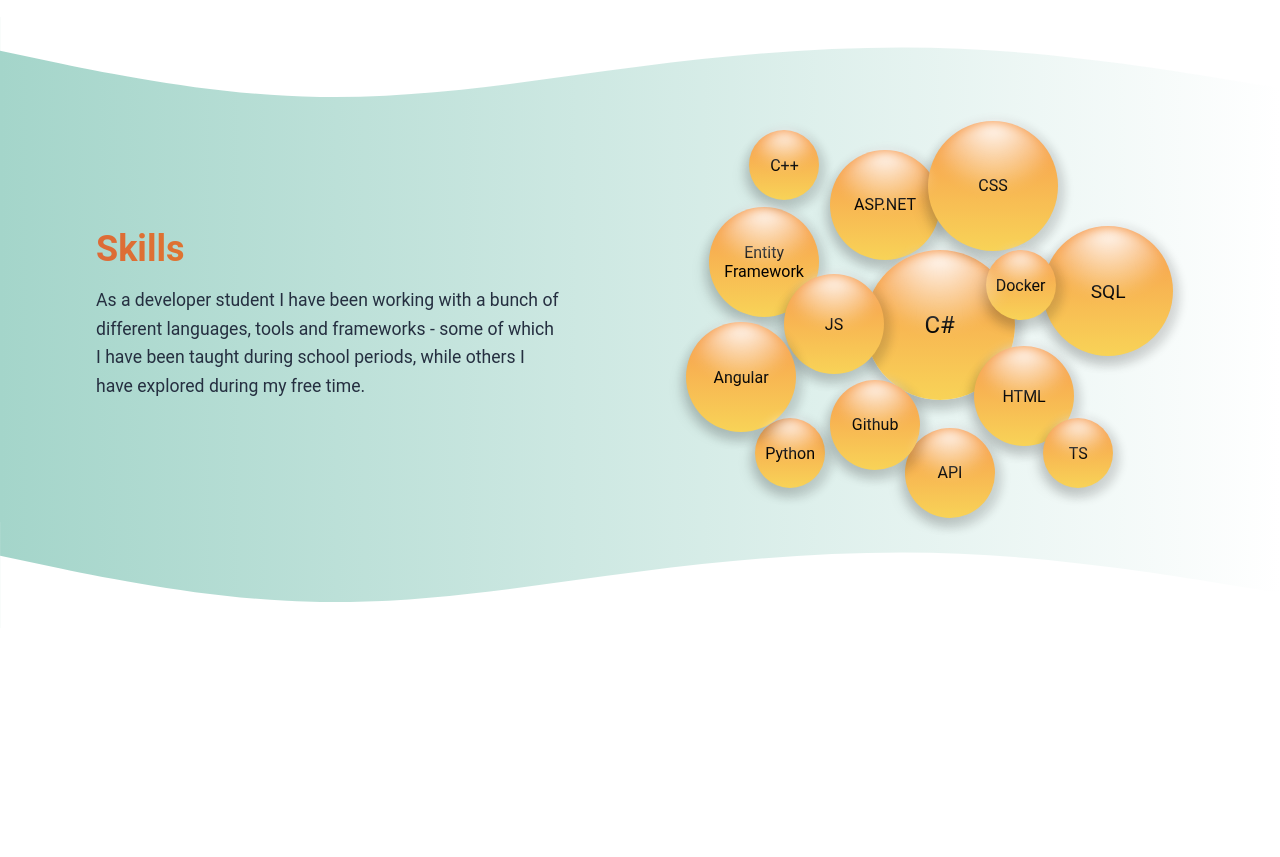
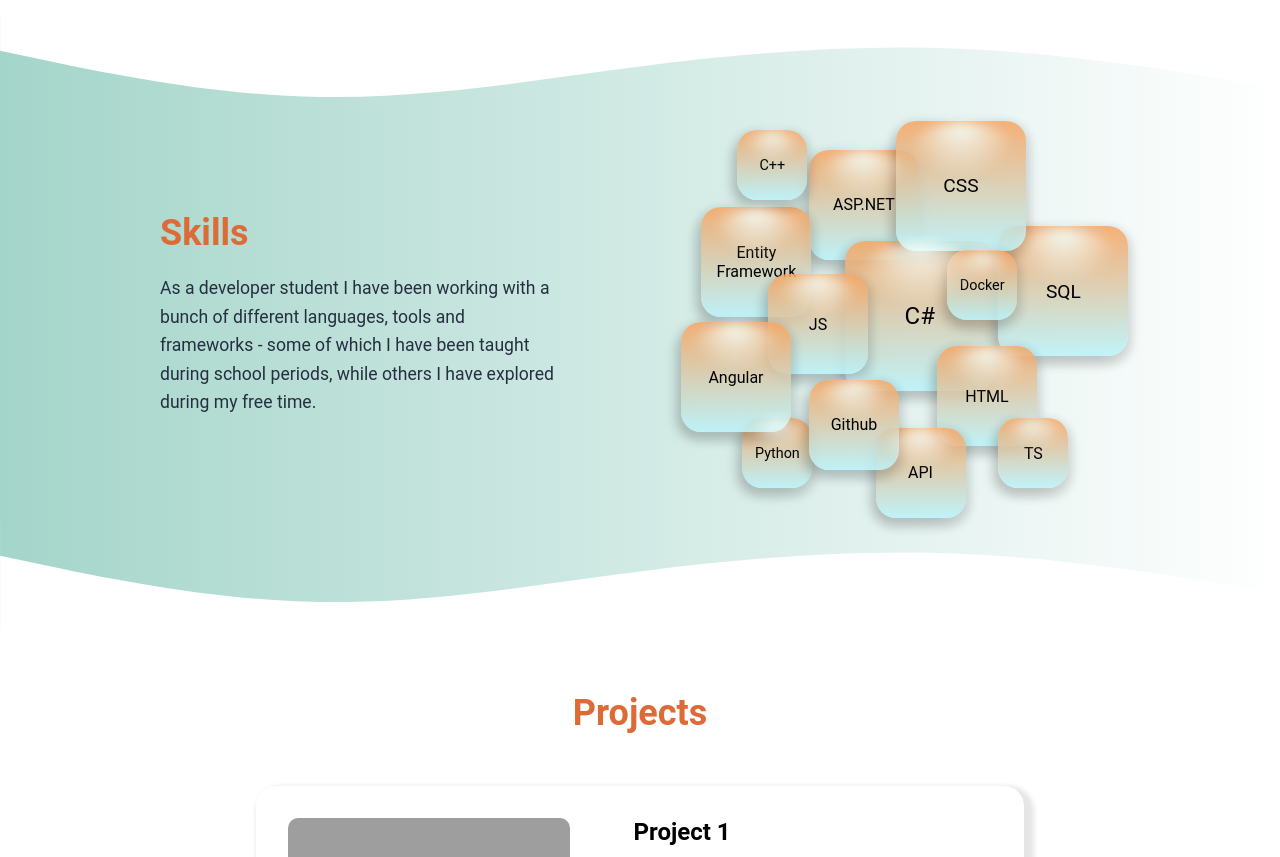
Before and after one commit to RasmusJuelN/online-cv-angular, an Angular app: page / in a window 1280 px wide. Shown: the part 1940-2797 px from the top of the page. Before the commit the page ends 2632 px from the top, so only its background shows below. Built offline with nearby package versions, Linux system fonts and the light colour scheme; grey boxes are pictures that could not be loaded.

Commit message:
projects section started

```diff
--- a/src/app/about-card/about-card.component.scss
+++ b/src/app/about-card/about-card.component.scss
@@ -4,7 +4,7 @@
     align-items: center;
     padding: 20px;
     // border: 1px solid #ccc;
-    border-radius: 5px;
+    border-radius: 20px;
     box-shadow: 5px 5px 5px rgba(0, 0, 0, 0.1);
     margin-bottom:10px;
     &.even {
@@ -12,14 +12,10 @@
     }
   }
 
-
-
   .svg{
     position:relative;
     width: 100px;
     height: 100px;
-
-
   }
 
   .content {
--- a/src/app/app.module.ts
+++ b/src/app/app.module.ts
@@ -8,6 +8,7 @@ import { HeaderComponent } from './header/header.component';
 import { HomeComponent } from './home/home.component';
 import { AboutCardComponent } from './about-card/about-card.component';
 import { FontAwesomeModule } from '@fortawesome/angular-fontawesome';
+import { ProjectCardComponent } from './project-card/project-card.component';
 
 @NgModule({
   declarations: [
@@ -16,6 +17,7 @@ import { FontAwesomeModule } from '@fortawesome/angular-fontawesome';
     HeaderComponent,
     HomeComponent,
     AboutCardComponent,
+    ProjectCardComponent,
 
   ],
   imports: [
--- a/src/app/home/home.component.html
+++ b/src/app/home/home.component.html
@@ -86,13 +86,13 @@
     <div class="divider">
       <div class="curved upper">
         <!-- <svg xmlns="http://www.w3.org/2000/svg" viewBox="0 100 1440 219"><linearGradient id="grad1" x1="0%" x2="100%" y1="0%" y2="0%"><stop offset="0%" stop-color="#a4d5ca" /><stop offset="100%" stop-color="#fff" /></linearGradient><path fill="url(#grad1)" fill-opacity="1" d="M0,192L60,202.7C120,213,240,235,360,234.7C480,235,600,213,720,192C840,171,960,149,1080,144C1200,139,1320,149,1380,154.7L1440,160L1440,320L1380,320C1320,320,1200,320,1080,320C960,320,840,320,720,320C600,320,480,320,360,320C240,320,120,320,60,320L0,320Z"></path></svg> -->
-        <svg  viewBox="0 0 1440 119" xmlns="http://www.w3.org/2000/svg" xmlns:xlink="http://www.w3.org/1999/xlink" version="1.1"><rect x="0" y="0" width="1440" height="120" fill="url(#grad1)"></rect><linearGradient id="grad1" x1="0%" x2="100%" y1="0%" y2="0%"><stop offset="0%" stop-color="#a4d5ca" /><stop offset="100%" stop-color="#fff" /></linearGradient><path d="M0 38L60 50.5C120 63 240 88 360 90C480 92 600 71 720 55.7C840 40.3 960 30.7 1080 35.7C1200 40.7 1320 60.3 1380 70.2L1440 80L1440 0L1380 0C1320 0 1200 0 1080 0C960 0 840 0 720 0C600 0 480 0 360 0C240 0 120 0 60 0L0 0Z" fill="#fff" stroke-linecap="round" stroke-linejoin="miter"></path></svg>
+        <svg  viewBox="0 0 1440 119" xmlns="http://www.w3.org/2000/svg" xmlns:xlink="http://www.w3.org/1999/xlink" version="1.1"><rect x="0" y="0" width="1440" height="120" fill="url(#grad1)"></rect><linearGradient id="grad1" x1="0%" x2="100%" y1="0%" y2="0%"><stop offset="0%" stop-color="var(--primary-bluegreen-color)" /><stop offset="100%" stop-color="#fff" /></linearGradient><path d="M0 38L60 50.5C120 63 240 88 360 90C480 92 600 71 720 55.7C840 40.3 960 30.7 1080 35.7C1200 40.7 1320 60.3 1380 70.2L1440 80L1440 0L1380 0C1320 0 1200 0 1080 0C960 0 840 0 720 0C600 0 480 0 360 0C240 0 120 0 60 0L0 0Z" fill="#fff" stroke-linecap="round" stroke-linejoin="miter"></path></svg>
 
       </div>
       <div class="curved">
         <div class="home-skills-container1">
           <div class="home-skills-container2">
-          <h1 class="home-text">Skills</h1>
+          <h1 class="home-text skills-header">Skills</h1>
           <p class="home-text01">As a developer student I have been working with a bunch of different languages, tools and frameworks - some of which I have been taught during school periods, while others I have explored during my free time. </p>
         </div>
         <div class="home-skills-container3">
@@ -146,12 +146,22 @@
           </div>
         </div>
         </div>
-
         <!-- <svg xmlns="http://www.w3.org/2000/svg" viewBox="0 0 1440 269"><path fill="#fff" fill-opacity="1" d="M0,192L60,202.7C120,213,240,235,360,234.7C480,235,600,213,720,192C840,171,960,149,1080,144C1200,139,1320,149,1380,154.7L1440,160L1440,320L1380,320C1320,320,1200,320,1080,320C960,320,840,320,720,320C600,320,480,320,360,320C240,320,120,320,60,320L0,320Z"></path></svg> -->
         <svg  viewBox="0 0 1440 119" xmlns="http://www.w3.org/2000/svg" xmlns:xlink="http://www.w3.org/1999/xlink" version="1.1"><rect x="0" y="0" width="1440" height="120" fill="#fff"></rect><linearGradient id="grad1" x1="0%" x2="100%" y1="0%" y2="0%"><stop offset="0%" stop-color="#a4d5ca" /><stop offset="100%" stop-color="#fff" /></linearGradient><path d="M0 38L60 50.5C120 63 240 88 360 90C480 92 600 71 720 55.7C840 40.3 960 30.7 1080 35.7C1200 40.7 1320 60.3 1380 70.2L1440 80L1440 0L1380 0C1320 0 1200 0 1080 0C960 0 840 0 720 0C600 0 480 0 360 0C240 0 120 0 60 0L0 0Z" fill="url(#grad1)" stroke-linecap="round" stroke-linejoin="miter"></path></svg>
-
       </div>
-
-
   </div>
 </div>
+
+<div class="home-projects">
+  <div class="home-projects-container1">
+    <h1 class="home-text">Projects</h1>
+  </div>
+  <div class="home-projects-container2">
+    <app-project-card *ngFor="let project of projects; let i = index"
+    [title]="project.title"
+    [description]="project.description"
+    [skills]="project.skills"
+    [image]="project.image">
+    </app-project-card>
+  </div>
+</div>
--- a/src/app/home/home.component.scss
+++ b/src/app/home/home.component.scss
@@ -50,13 +50,9 @@
     margin-bottom: 1rem;
     text-transform: none;
     text-decoration: none;
-    color:aqua;
-    background-image: linear-gradient(to right, rgb(221, 107, 55) 0%, rgb(228, 156, 21) 100%);
-    -webkit-background-clip: text;
-    -webkit-text-fill-color: transparent;
+    color: var(--primary-orange-color);
   }
   .home-text01 {
-
     color: var(--secondary-color-600);
     font-size: 1.1rem;
     font-weight: 400;
@@ -67,8 +63,6 @@
     text-transform: none;
     text-decoration: none;
   }
-
-
   .home-container02 {
     display: flex;
     margin-top: 1.5rem;
@@ -105,7 +99,6 @@
   .home-icon {
     width: 23px;
     height: 23px;
-
   }
   .home-icon02 {
     width: 23px;
@@ -122,29 +115,22 @@
     object-fit: cover;
     object-position: right;
     border-bottom-left-radius: 10rem;
-
   }
-
   .about-svg{
     height:40vh;
     width: 40vw;
     position:absolute;
     top:500px;
-
   }
-
   .home-about{
     height: 100%;
     width: 60%;
-
     padding:2rem;
     display:flex;
     margin:auto;
     margin-top:2rem;
     flex-direction: column;
   }
-
-
   .about-text {
     color: var(--secondary-color-600);
     font-size: 1.1rem;
@@ -154,13 +140,10 @@
     text-decoration: none;
     text-align: center;
   }
-
-
   .about-card-container {
     flex-wrap: wrap;
     text-align: center;
   }
-
   app-about-card {
     max-width: 700px; // Adjust this value as needed
     width: 100%;
@@ -174,7 +157,6 @@
       clear:both;
     }
   }
-
 
   .home-skills{
     height:100%;
@@ -190,22 +172,32 @@
     align-items: center;
     flex-direction:row;
     margin:auto;
-    width: 90%;
-
-
+    width: 80%;
 
     .home-text{
       text-align:start;
-
     }
-
     .home-text01{
       text-align:start;
       margin-right: 0;
     }
-
+  }
+  .skills-header{
+    margin-bottom:20px;
+    position:relative;
 
   }
+  // .skills-header::after{
+  //   content: "";
+  //   position: absolute;
+  //   bottom: -20px; /* Adjust as needed */
+  //   left: 0;
+  //   width: 50%; /* Adjust as needed */
+  //   height: 2px; /* Adjust as needed */
+  //   background-color:var(--primary-orange-color); /* Adjust as needed */
+  //   margin-left: auto;
+  //   margin-right: auto;
+  // }
 
   .home-skills-container2, .home-skills-container3{
     width: 50%;
@@ -218,11 +210,9 @@
     border-radius: 5px;
   }
 
-
   .curved{
     z-index: 1;
-
-    background-image: linear-gradient(to right, #a4d5ca 0%, rgb(255, 255, 255) 100%);
+    background-image: linear-gradient(to right, var(--primary-bluegreen-color) 0%, #ffffff 100%);
     svg{
       display:block;
     }
@@ -247,28 +237,23 @@
     justify-content: center;
     align-items: center;
     cursor:cell;
-    /* Other styles... */
   }
 
-  // #circle-wrapper{
-  //   width: 100%;
-  //   height:100%;
-  // }
-
+/* #region circle */
   .circle {
     position: absolute;
     display: flex;
     justify-content: center;
     align-items: center;
     position: absolute;
-  border-radius: 50%;
+    border-radius: 20px;
     text-align: center;
-  background-image: linear-gradient(to bottom, rgb(247, 154, 78) 0%, rgb(248, 211, 87) 100%);
+    background-image: linear-gradient(to bottom, rgba(247, 162, 93, 0.836) 0%, rgba(185, 242, 250, 0.856) 100%);
     transition:transform 1s ease-out;
-  box-shadow: 2px 5px 10px 5px hsla(0, 0%, 8%, 0.155),-10px 10px 15px -5px hsla(0, 0%, 0%, 0.089)!important;
+    box-shadow: 0 5px 10px 4px hsla(0, 0%, 8%, 0.155),-10px 10px 15px -5px hsla(0, 0%, 0%, 0.089)!important;
 
     &:hover{
-    box-shadow: 2px 5px 10px 5px hsla(0, 0%, 100%, 0.555),-10px 10px 15px -5px hsla(0, 0%, 0%, 0.089)!important;
+      box-shadow: 0 5px 10px 5px hsla(0, 0%, 100%, 0.555),-10px 10px 15px -5px hsla(0, 0%, 0%, 0.089)!important;
       color:white;
   }
 
@@ -278,129 +263,90 @@
     top: 1%;
     left: 5%;
     width: 90%;
-    height: 80%;
+    height: 60%;
     border-radius: 50%;
-    background: radial-gradient(circle at 50% 0px, #ffffff, rgba(255, 255, 255, 0) 58%);
+    background: radial-gradient(circle at 50% 0px, #f1fffc, rgba(255, 255, 255, 0) 58%);
     filter: blur(6px);
     z-index: 2;
   }
-
   }
-
 
   .circle[data="c#"] {
     width: 150px;
     height: 150px;
     font-size: 1.5em;
-    // background-image: linear-gradient(to bottom, rgb(247, 131, 78) 0%, rgb(248, 192, 87) 100%);
-    top: 35%;
-    left: 39%;
-
-
+    top: 33%;
+    left: 40%;
   }
-
   .circle[data="SQL"] {
     top: 30%;
     left: 70%;
     width: 130px;
     height: 130px;
     font-size: 1.2em;
-
-    // background-image: linear-gradient(to bottom, rgb(247, 131, 78) 0%, rgb(248, 192, 87) 100%);
-    background-color: #f7c66b;
-
-
   }
-
   .circle[data="CSS"] {
     top: 8%;
     left: 50%;
     width: 130px;
     height: 130px;
-    font-size: 1em;
-    // background-image: linear-gradient(to right, rgb(43, 171, 245) 0%, rgb(59, 247, 231) 100%);
-    background-color: rgb(142, 240, 235);
+    font-size: 1.2em;
   }
-
   .circle[data="HTML"] {
     top: 55%;
     left:58%;
-
     width: 100px;
     height: 100px;
     font-size: 1em;
-    // background-image: linear-gradient(to right, rgb(43, 171, 245) 0%, rgb(59, 247, 231) 100%);
-    background-color: rgb(142, 240, 235);
   }
-
   .circle[data="JS"] {
-
     top: 40%;
     left: 25%;
     width: 100px;
     height: 100px;
     font-size: 1em;
-    // background-image: linear-gradient(to right, rgb(43, 171, 245) 0%, rgb(59, 247, 231) 100%);
-    background-color: rgb(142, 240, 235);
   }
   .circle[data="Python"] {
     top: 70%;
     left:20%;
     width: 70px;
     height: 70px;
-    font-size: 1em;
-    // background-image: linear-gradient(to bottom, rgb(247, 131, 78) 0%, rgb(248, 192, 87) 100%);
-    background-color: #f7c66b;
+    font-size: 0.9em;
   }
-
   .circle[data="C++"] {
     top:10%;
     left: 19%;
     width: 70px;
     height: 70px;
-    font-size: 1em;
-    // background-image: linear-gradient(to bottom, rgb(247, 131, 78) 0%, rgb(248, 192, 87) 100%);
-    background-color: #f7c66b;
+    font-size: 0.9em;
   }
-
   .circle[data="API"] {
     top: 72%;
     left: 46%;
     width: 90px;
     height: 90px;
     font-size: 1em;
-    // background-image: linear-gradient(to bottom, rgb(247, 131, 78) 0%, rgb(248, 192, 87) 100%);
-    background-color: #f7c66b;
   }
-
   .circle[data="ASP.NET"] {
     top: 14%;
     left: 33%;
     width: 110px;
     height: 110px;
     font-size: 1em;
-    // background-image: linear-gradient(to right, rgb(47, 240, 105) 0%, rgb(163, 250, 163) 100%);
-    background-color: rgb(137, 240, 151);
   }
   .circle[data="Angular"] {
-
     top: 50%;
     left: 8%;
     width: 110px;
     height: 110px;
     font-size: 1em;
-    // background-image: linear-gradient(to right, rgb(47, 240, 105) 0%, rgb(163, 250, 163) 100%);
-    background-color: rgb(137, 240, 151);
   }
   .circle[data="Docker"] {
-
     top: 35%;
     left:60%;
     width: 70px;
     height: 70px;
-    font-size: 1em;
-    // background-image: linear-gradient(to right, rgb(248, 224, 10) 0%, rgb(252, 250, 175) 100%);
-    background-color: rgb(240, 238, 137);
+    font-size: 0.9em;
   }
   .circle[data="Github"] {
     top: 62%;
@@ -408,8 +354,6 @@
     width: 90px;
     height: 90px;
     font-size: 1em;
-    // background-image: linear-gradient(to right, rgb(248, 224, 10) 0%, rgb(248, 247, 152) 100%);
-    background-color: rgb(240, 238, 137);
   }
 
   .circle[data="EF"] {
@@ -418,8 +362,6 @@
     width: 110px;
     height: 110px;
     font-size: 1em;
-    // background-image: linear-gradient(to bottom, rgb(247, 131, 78) 0%, rgb(248, 192, 87) 100%);
-    background-color: #f7c66b;
   }
 
   .circle[data="TS"] {
@@ -428,6 +370,29 @@
     width: 70px;
     height: 70px;
     font-size: 1em;
-    // background-image: linear-gradient(to right, rgb(47, 240, 105) 0%, rgb(163, 250, 163) 100%);
-    background-color: rgb(137, 240, 151);
   }
+
+/* #endregion */
+
+  .home-projects{
+    display: flex;
+    justify-content: center;
+    align-items: center;
+    height: 60vh;
+    width: 100%;
+    margin-bottom:4rem;
+    margin-top:4rem;
+    z-index: 2;
+    flex-direction: column;
+  }
+
+
+  .home-projects-container2{
+    box-shadow: 5px 5px 5px 5px rgba(0, 0, 0, 0.1);
+    border-radius: 20px;
+    background-color: rgb(255, 255, 255);
+    min-height: 350px;
+    width: 60%;
+    align-items: center;
+    margin:auto;
+  }
--- a/src/app/home/home.component.ts
+++ b/src/app/home/home.component.ts
@@ -27,6 +27,11 @@ export class HomeComponent {
     {svgContent: this.svg4, title: 'Connected', text: 'Communicating and collaborating with others to create a positive and productive environment, both inside and outside of work.'}
     // Add more cards as needed
   ];
+
+  projects = [
+    {title: 'Project 1', description: 'This is a description of project 1', skills:['C#', 'Angular', 'ASP.NET', 'API', 'JS', 'HTML', 'CSS', 'Github'], image: 'https://media.istockphoto.com/id/1322220448/photo/abstract-digital-futuristic-eye.jpg?s=612x612&w=0&k=20&c=oAMmGJxyTTNW0XcttULhkp5IxfW9ZTaoVdVwI2KwK5s='},
+  ]
+
 
   ngAfterViewInit() {
     this.handleMouseMove();
--- /dev/null
+++ b/src/app/project-card/project-card.component.html
@@ -0,0 +1,15 @@
+<div class="card">
+  <div class="left-section">
+    <img [src]="image" alt="">
+  </div>
+
+  <div class="right-section">
+    <h2 class="project-header">{{ title }}</h2>
+    <p>{{ description }}</p>
+    <div class="skills-container">
+      <div class="skill-section" *ngFor="let skill of skills">
+        <p class="skill">{{ skill }}</p>
+      </div>
+    </div>
+</div>
+</div>
--- /dev/null
+++ b/src/app/project-card/project-card.component.scss
@@ -0,0 +1,51 @@
+img{
+    width: 100%;
+    height: 100%;
+    object-fit: cover;
+    border-radius: 10px;
+}
+
+.project-header{
+        font-size: 1.5rem;
+        align-self: flex-start;
+        text-align: center;
+        font-weight: 700;
+        margin-bottom: 2rem;
+}
+
+.card {
+    display: flex;
+    width: 100%;
+    height:100%;
+  }
+
+  .left-section {
+    padding: 2rem;
+    width: 45%;
+  }
+
+  .right-section {
+    padding: 2rem;
+    width: 55%;
+    display: flex;
+    flex-direction: column;
+    justify-content: space-between;
+  }
+
+  .skills-container {
+    margin-top: auto;
+    display: flex;
+    flex-wrap: wrap;
+  }
+
+  .skill-section {
+    box-shadow: 3px 3px 3px rgba(0, 0, 0, 0.1);
+    border-radius: 3px;
+    display: inline-block;
+    background-color: var(--primary-bluegreen-color);
+    color: rgb(0, 0, 0);
+    margin-right: 10px; /* Adjust as needed */
+    margin-bottom: 10px;
+    font-size: 12px;
+    padding: 4px 10px 4px 10px; /* Adjust as needed */
+  }
```
Also changed, not shown: src/app/project-card/project-card.component.ts (added, +14 -0 lines), 1 other file (tests, documents, lock files or other folders). Lines whose indentation alone changed are shown as unchanged.
